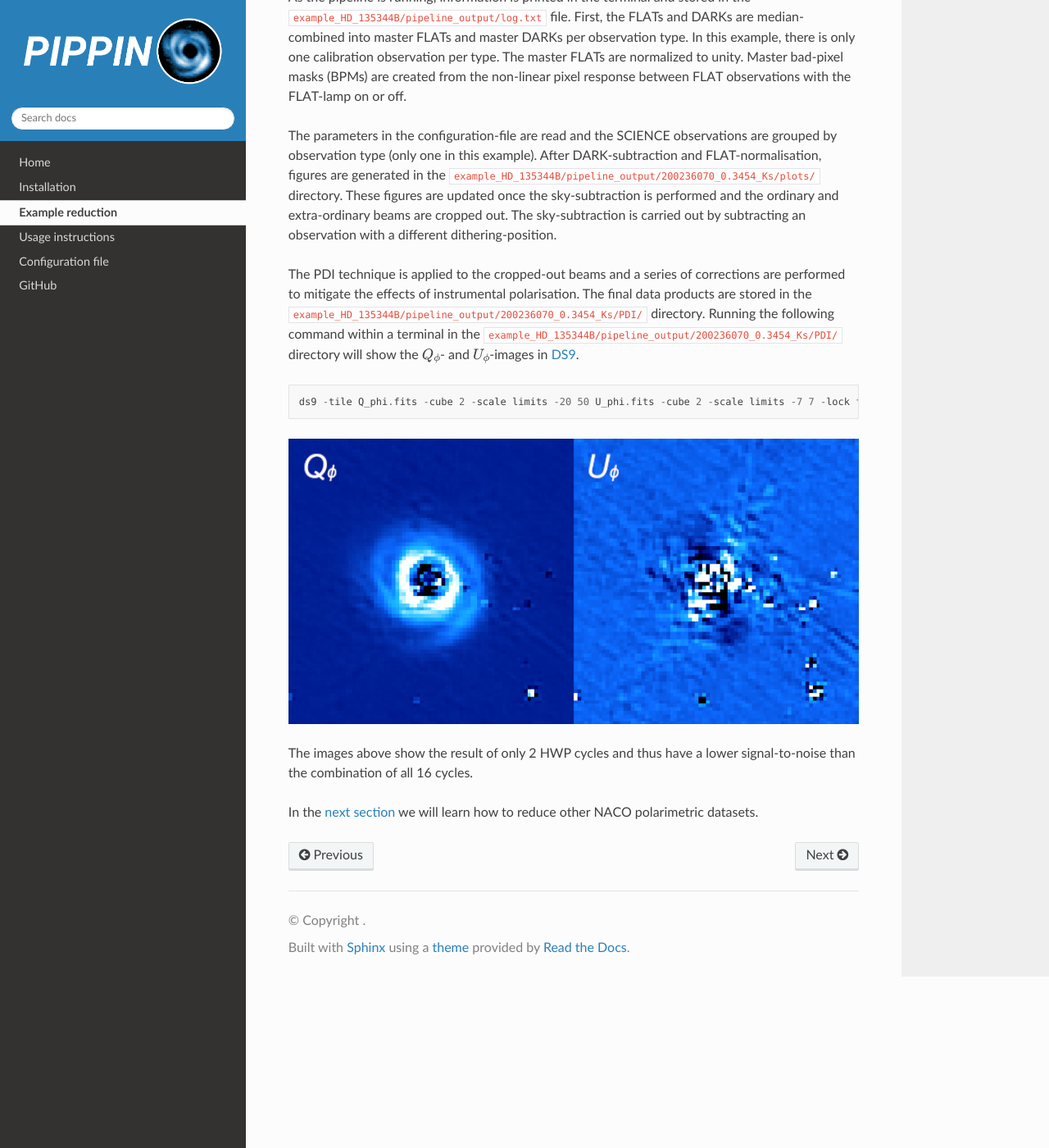
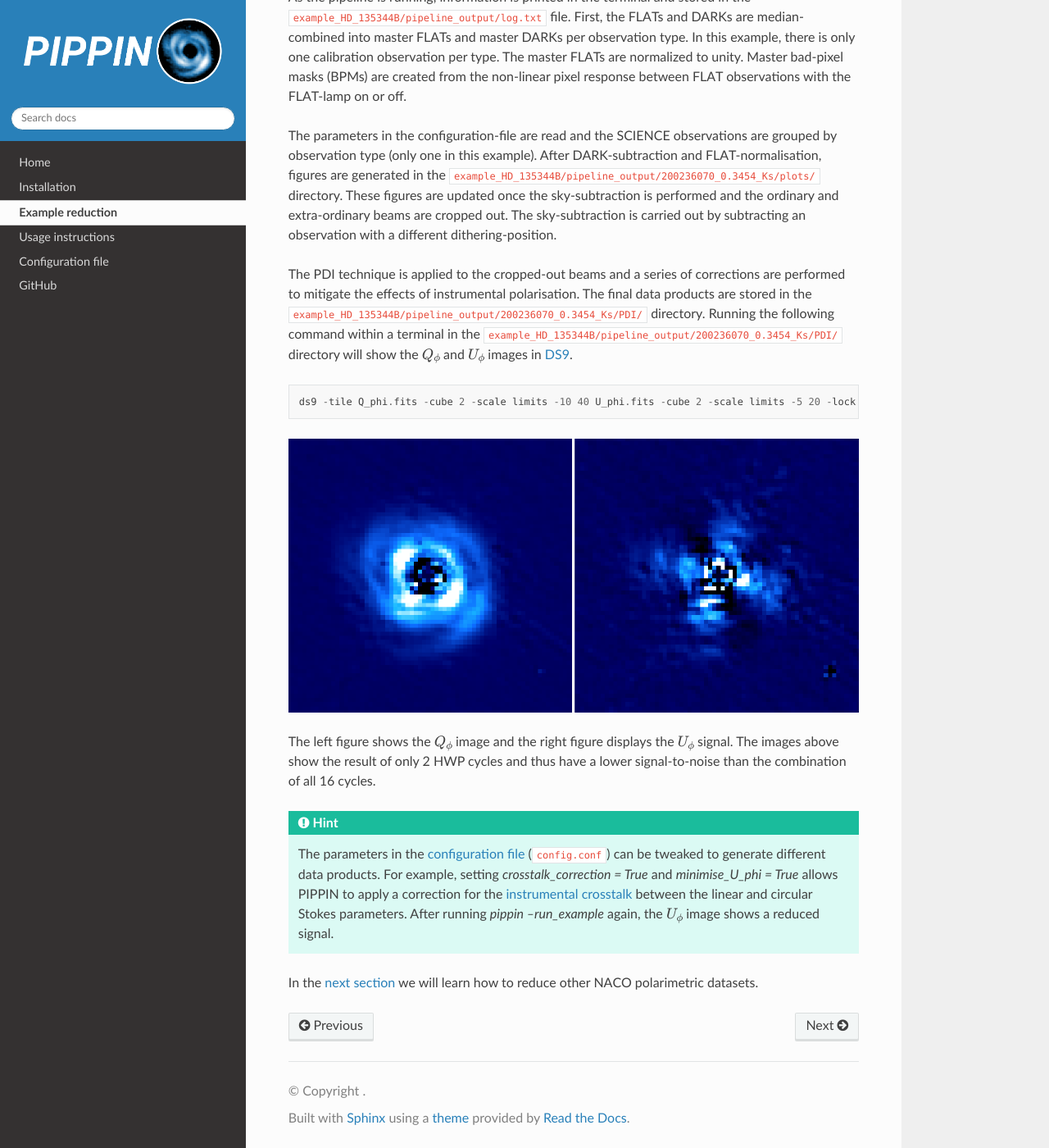
Before and after one commit to samderegt/PIPPIN-NACO, a Sphinx documentation site: the page built from docs/source/example.rst, in a window 1280 px wide and 1400 px high, scrolled down 609 px. Shown: the whole window at 82% size. Built offline with Sphinx 7.4.7 and the Read the Docs theme 2.0.0, drawn with Linux system fonts in a browser that asks for light colours.

Commit message:
New example figure with default config-file

```diff
--- a/docs/source/configfile.rst
+++ b/docs/source/configfile.rst
@@ -161,7 +161,7 @@ PDI options
    If ``True``, PIPPIN corrects for the :ref:`instrumental crosstalk <Instrumental polarisation>` between the linear and circular Stokes parameters following `Avenhaus et al. (2014) <https://ui.adsabs.harvard.edu/abs/2014ApJ...781...87A/abstract>`_. The reduced efficiency of the Stokes :math:`U` parameter is assessed in the annulus provided by r_crosstalk_.
 
 .. attention::
-   The crosstalk correction is made to function with non-symmetric disks as it employs a counting method of pixels with higher :math:`Q`- than :math:`U`-signal (`Avenhaus et al. 2014 <https://ui.adsabs.harvard.edu/abs/2014ApJ...781...87A/abstract>`_). This method is not expected to work well with high-inclination disks due to the un-equal distribution of (any) signal-producing pixels over the :math:`Q`- and :math:`U`-quadrants.
+   The crosstalk correction is made to function with non-symmetric disks as it employs a counting method of pixels with higher :math:`Q`- than :math:`U`-signal (`Avenhaus et al. 2014 <https://ui.adsabs.harvard.edu/abs/2014ApJ...781...87A/abstract>`_). However, this method is not expected to work well with high-inclination disks due to the un-equal distribution of (any) signal-producing pixels over the :math:`Q`- and :math:`U`-quadrants.
 
 
 .. _minimise_U_phi:
@@ -202,8 +202,7 @@ Object information
 
    `float` (default = 0.0)
 
-   Disk position angle in degrees. This parameter is used to determine the de-projected radius.
-
+   Disk position angle in degrees. This parameter is used to determine the de-projected radius.However, t
 
 .. py:function:: disk_inclination:
 
--- a/docs/source/example.rst
+++ b/docs/source/example.rst
@@ -18,16 +18,19 @@ As the pipeline is running, information is printed in the terminal and stored in
 
 The parameters in the configuration-file are read and the SCIENCE observations are grouped by observation type (only one in this example). After DARK-subtraction and FLAT-normalisation, figures are generated in the :file:`example_HD_135344B/pipeline_output/200236070_0.3454_Ks/plots/` directory. These figures are updated once the sky-subtraction is performed and the ordinary and extra-ordinary beams are cropped out. The sky-subtraction is carried out by subtracting an observation with a different dithering-position.
 
-The PDI technique is applied to the cropped-out beams and a series of corrections are performed to mitigate the effects of instrumental polarisation. The final data products are stored in the :file:`example_HD_135344B/pipeline_output/200236070_0.3454_Ks/PDI/` directory. Running the following command within a terminal in the :file:`example_HD_135344B/pipeline_output/200236070_0.3454_Ks/PDI/` directory will show the :math:`Q_\phi`- and :math:`U_\phi`-images in `DS9 <http://ds9.si.edu/>`_.
+The PDI technique is applied to the cropped-out beams and a series of corrections are performed to mitigate the effects of instrumental polarisation. The final data products are stored in the :file:`example_HD_135344B/pipeline_output/200236070_0.3454_Ks/PDI/` directory. Running the following command within a terminal in the :file:`example_HD_135344B/pipeline_output/200236070_0.3454_Ks/PDI/` directory will show the :math:`Q_\phi` and :math:`U_\phi` images in `DS9 <http://ds9.si.edu/>`_.
 
 ::
 
-   ds9 -tile Q_phi.fits -cube 2 -scale limits -20 50 U_phi.fits -cube 2 -scale limits -7 7 -lock frame wcs -lock colorbar yes -cmap cool
+   ds9 -tile Q_phi.fits -cube 2 -scale limits -10 40 U_phi.fits -cube 2 -scale limits -5 20 -lock frame wcs -lock colorbar yes -cmap cool
 
 
-.. figure:: ../figures/figure_example_Q_phi_U_phi.png
+.. figure:: ../figures/figure_example.png
    :width: 750px
 
-The images above show the result of only 2 HWP cycles and thus have a lower signal-to-noise than the combination of all 16 cycles.
+The left figure shows the :math:`Q_\phi` image and the right figure displays the :math:`U_\phi` signal. The images above show the result of only 2 HWP cycles and thus have a lower signal-to-noise than the combination of all 16 cycles.
+
+.. hint::
+   The parameters in the :ref:`configuration file <Configuration file>` (:file:`config.conf`) can be tweaked to generate different data products. For example, setting `crosstalk_correction = True` and `minimise_U_phi = True` allows PIPPIN to apply a correction for the :ref:`instrumental crosstalk <Instrumental polarisation>` between the linear and circular Stokes parameters. After running `pippin --run_example` again, the :math:`U_\phi` image shows a reduced signal.
 
 In the :ref:`next section <Usage instructions>` we will learn how to reduce other NACO polarimetric datasets.
--- a/docs/source/usage.rst
+++ b/docs/source/usage.rst
@@ -101,7 +101,7 @@ Per observation, the intensity and Stokes parameter are obtained by summing and
 If ``crosstalk_correction = True`` (:ref:`config-file <Configuration file>`), PIPPIN evaluates and correct for the reduced efficiency of the Stokes :math:`U` parameter which originates from crosstalk between the components of the Stokes vector. Following `Avenhaus et al. (2014) <https://ui.adsabs.harvard.edu/abs/2014ApJ...781...87A/abstract>`_, an annulus is used to minimise the number of pixels where a higher signal in :math:`Q` compared to :math:`U`. The ``r_crosstalk`` parameter in the :ref:`config-file <Configuration file>` gives the inner and outer radii of this annulus.
 
 .. attention::
-   The crosstalk correction is made to function with non-symmetric disks as it employs a counting method of pixels with higher :math:`Q`- than :math:`U`-signal (`Avenhaus et al. 2014 <https://ui.adsabs.harvard.edu/abs/2014ApJ...781...87A/abstract>`_). This method is not expected to work well with high-inclination disks due to the un-equal distribution of (any) signal-producing pixels over the :math:`Q`- and :math:`U`-quadrants.
+   The crosstalk correction is made to function with non-symmetric disks as it employs a counting method of pixels with higher :math:`Q`- than :math:`U`-signal (`Avenhaus et al. 2014 <https://ui.adsabs.harvard.edu/abs/2014ApJ...781...87A/abstract>`_). However, this method is not expected to work well with high-inclination disks due to the un-equal distribution of (any) signal-producing pixels over the :math:`Q`- and :math:`U`-quadrants.
 
 Using the annuli described with the ``r_inner_IPS`` and ``r_outer_IPS`` parameters, PIPPIN corrects for the polarisation that is measured near the image centre. Any polarised signal found near the stellar signal is believed to originate from IP, because the stellar signal is assumed to be un-polarised. This correction is performed for each HWP-cycle, thus avoiding temporal differences in the instrument configuration and IP.
 
```
Also changed, not shown: docs/figures/figure_example.png (added), 1 other file.
